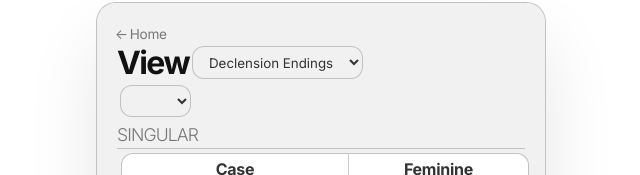
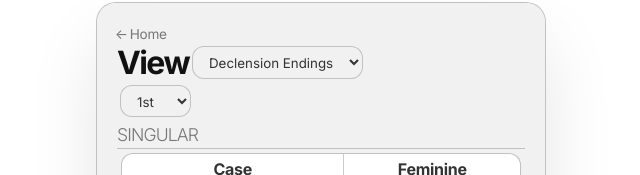
Before and after one commit to PineappleRind/latinstudy, a SvelteKit app: page /view in a window 1280 px wide. Shown: the part 119-294 px from the top of the page, without its empty margins (319-959 px from the left). Built offline with nearby package versions, Linux system fonts and the light colour scheme.

Commit message:
see description — rome -> biome — add prettierrc for svelte formatter — use 4 tab width on most files — fix select on declension view — fix occluding pointer-events on quiz settings — use answerrenderer for quizquestion inline correct answer

```diff
--- /dev/null
+++ b/biome.json
@@ -0,0 +1,6 @@
+{
+	"$schema": "./node_modules/@biomejs/biome/configuration_schema.json",
+	"formatter": {
+		"ignore": ["src/routes/api/data/*.json"]
+	}
+}
--- a/package.json
+++ b/package.json
@@ -9,6 +9,7 @@
     "check:watch": "svelte-kit sync && svelte-check --tsconfig tsconfig.json --watch"
   },
   "devDependencies": {
+    "@biomejs/biome": "^1.0.0",
     "@sveltejs/adapter-auto": "^1.0.0",
     "@sveltejs/kit": "^1.0.12",
     "svelte": "^3.55.1",
--- a/rome.json
+++ /dev/null
@@ -1,5 +0,0 @@
-{
-	"formatter": {
-		"ignore": ["src/routes/api/data/*.json"]
-	}
-}
--- a/src/components/Multitoggle.svelte
+++ b/src/components/Multitoggle.svelte
@@ -16,7 +16,7 @@
         element.style.animationPlayState = "running";
         element.onanimationend = () => {
             element.style.animationPlayState = "paused";
-    }
+        };
     }
 </script>
 
--- a/src/components/QuizQuestion.svelte
+++ b/src/components/QuizQuestion.svelte
@@ -4,6 +4,7 @@
         QuizQuestionScore,
         type QuizQuestion,
     } from "@/routes/quiz/active/generateQuizQuestions/types";
+    import AnswerRenderer from "./AnswerRenderer.svelte";
 
     export let question: QuizQuestion;
     export let inputValue: Writable<string | null> = writable(
@@ -30,7 +31,7 @@
 />
 {#if question.grade}
     <p class="quiz-correct-answer">
-        {[question.grade.answer].flat().join(", ")}
+        <AnswerRenderer answers={question.grade.answer} />
     </p>
 {/if}
 
--- a/src/routes/quiz/results/+page.svelte
+++ b/src/routes/quiz/results/+page.svelte
@@ -17,8 +17,9 @@
     <p>Taken {$lastQuiz.date.toLocaleString()}</p>
     <h4>Your grade</h4>
     <p>
-    {(((correctQuestions || 0) / $lastQuiz.questions.length) * 100).toFixed(1)}%
-    |
+        {(((correctQuestions || 0) / $lastQuiz.questions.length) * 100).toFixed(
+            1
+        )}% |
         {correctQuestions}/{$lastQuiz.questions.length}
     </p>
     <h4>Questions</h4>
@@ -76,5 +77,4 @@
         color: var(--partial-correct-border);
         filter: brightness(50%) hue-rotate(170deg) invert(1) saturate(2);
     }
-
 </style>
--- a/src/routes/quiz/settings/+page.svelte
+++ b/src/routes/quiz/settings/+page.svelte
@@ -143,12 +143,14 @@
             padding var(--tr);
         opacity: 0;
         padding-block: 0px;
+        pointer-events: none;
     }
     fieldset .fieldset-inner {
         min-height: 0;
     }
     fieldset.open {
         overflow: hidden;
+        pointer-events: all;
         padding-block: 10px;
         opacity: 1;
         grid-template-rows: 1fr;
--- a/src/routes/view/Declensions.svelte
+++ b/src/routes/view/Declensions.svelte
@@ -1,5 +1,6 @@
 <script lang="ts">
     import type { CaseEnding, caseName, gender } from "@/types/data";
+    import { onMount } from "svelte";
 
     export let endings: CaseEnding[];
 
@@ -13,25 +14,28 @@
     const genders = ["Masculine", "Feminine", "Neuter"];
     const numbers = ["Singular", "Plural"];
 
-    let selectedDeclension = "1";
+    let selectedDeclension: HTMLSelectElement;
     let gendersInDeclension: Set<gender> = new Set(["feminine"]);
-    $: {
+    onMount(() => {
+        selectedDeclension.oninput = () => {
             // since bind:value sends back a string
-        selectedDeclension = +selectedDeclension;
             gendersInDeclension = endings
-            .filter((e) => e.declension === selectedDeclension)
+                .filter(
+                    (e) => e.declension === (+selectedDeclension?.value || 1)
+                )
                 .reduce((acc, cur) => {
                     acc.add(cur.gender);
                     return acc;
                 }, new Set<gender>());
-    }
+        };
+    });
 
     function findEnding(number: string, case$: string, genderColumn: number) {
         const gender = genders[genderColumn];
         return endings.find(
             (ending) =>
                 ending.case === case$.toLowerCase() &&
-                ending.declension === selectedDeclension &&
+                ending.declension === (+selectedDeclension?.value || 1) &&
                 ending.gender === gender.toLowerCase() &&
                 ending.number === number.toLowerCase()
         );
@@ -41,7 +45,7 @@
 <select
     id="view-declension-type"
     style="max-width: 30%;"
-    bind:value={selectedDeclension}
+    bind:this={selectedDeclension}
 >
     <option value="1">1st</option>
     <option value="2">2nd</option>
@@ -78,7 +82,6 @@
 <style>
     table {
         background: var(--bg-l1);
-        width: 100%;
         min-width: 400px;
         margin: 4px;
         border-collapse: separate;
```
Also changed, not shown: src/routes/quiz/active/+page.svelte (+6 -2 lines), 1 other file (tests, documents, lock files or other folders). Lines whose indentation alone changed are shown as unchanged.
